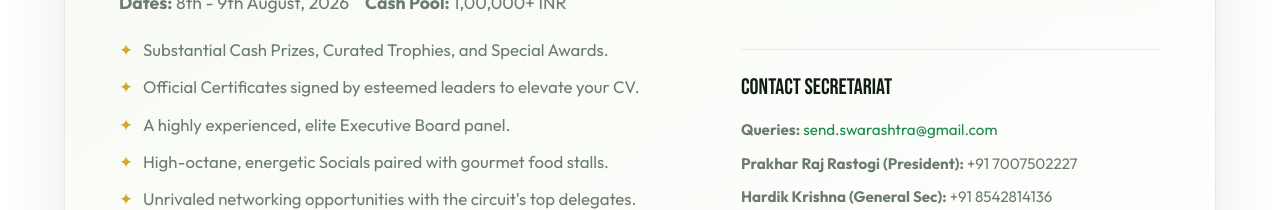
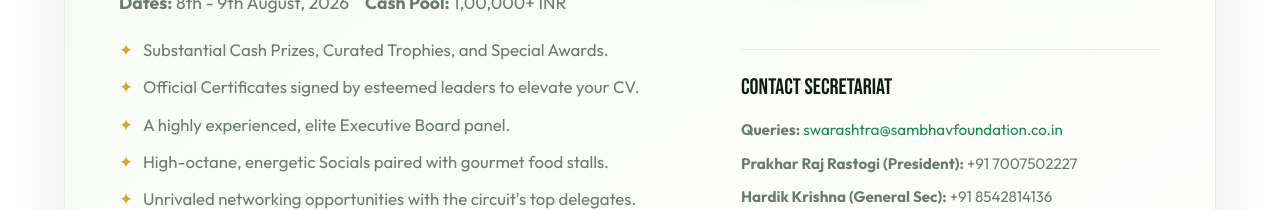
Before and after one commit to thesambhavfoundation16/sambhav-web, a React (Vite) app: page / in a window 1280 px wide. Shown: the part 6560-6770 px from the top of the page. Built offline with nearby package versions, Linux system fonts and the light colour scheme; a web font is replaced by a local one.

Commit message:
Update contact email to official domain address

```diff
--- a/src/main.jsx
+++ b/src/main.jsx
@@ -72,7 +72,7 @@ The venue for the MUN is Central Law College, Sushant Golf City, Lucknow.
 The dates are 8th - 9th August, 2026. Cash Pool of 1,00,000+ INR.
 Perks: Substantial Cash Prizes, Curated Trophies, Special Awards, Official Certificates signed by esteemed leaders, elite Executive Board panel, High-octane Socials with gourmet food stalls, Unrivaled networking opportunities, Comprehensive training sessions.
 Registration Details: UN & Indian Committees (Including IP): 2400 INR. IPL Team Registration (4 Members): 9000 INR. IPL Individual Registration: 2400 INR (Individual IPL registrants will be assigned to a team on a random basis).
-Contact Secretariat Queries: send.swarashtra@gmail.com, Prakhar Raj Rastogi (President): +91 7007502227, Hardik Krishna (General Sec): +91 8542814136.
+Contact Secretariat Queries: swarashtra@sambhavfoundation.co.in, Prakhar Raj Rastogi (President): +91 7007502227, Hardik Krishna (General Sec): +91 8542814136.
 Answer warmly, beautifully, and concisely. Help students understand registration, committees, preparation, diplomacy, and Sambhav's mission. Never claim final dates or registration deadlines unless provided by the website or user.
 `;
 
@@ -973,7 +973,7 @@ function Register() {
 
           <div className="contact-info">
             <h4>Contact Secretariat</h4>
-            <p><strong>Queries:</strong> <a href="mailto:send.swarashtra@gmail.com">send.swarashtra@gmail.com</a></p>
+            <p><strong>Queries:</strong> <a href="mailto:swarashtra@sambhavfoundation.co.in">swarashtra@sambhavfoundation.co.in</a></p>
             <p><strong>Prakhar Raj Rastogi (President):</strong> +91 7007502227</p>
             <p><strong>Hardik Krishna (General Sec):</strong> +91 8542814136</p>
           </div>
```
